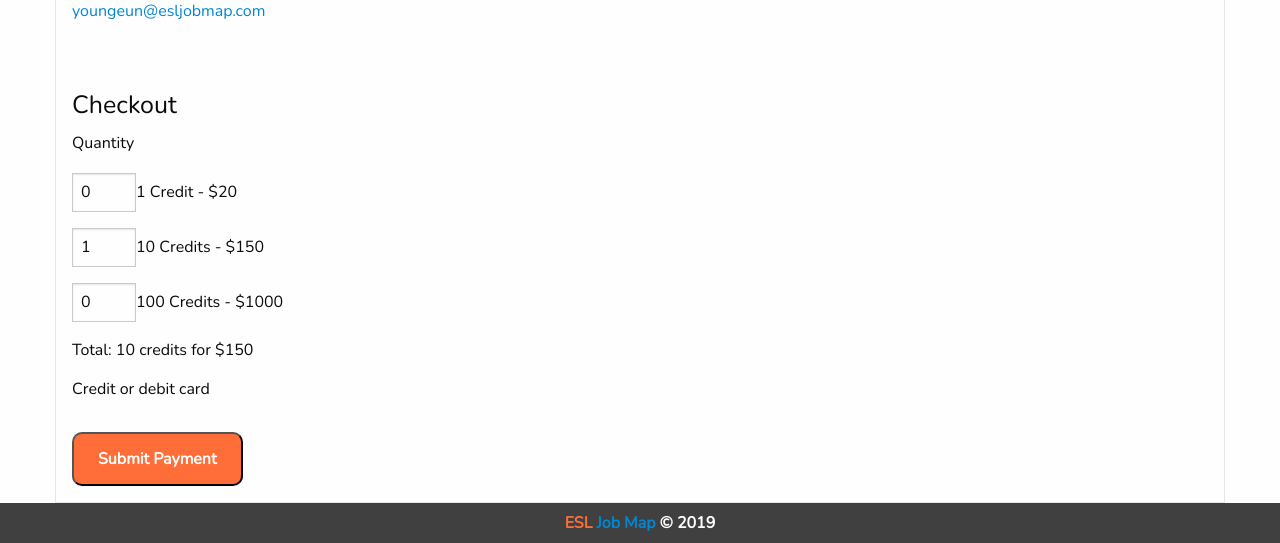
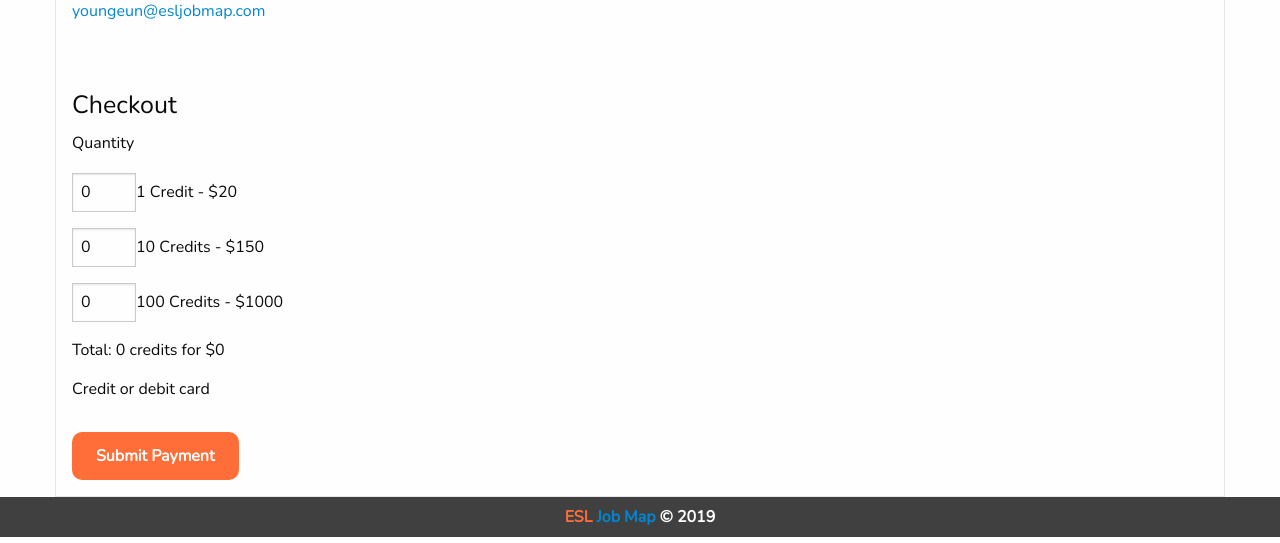
Before and after one commit to nocturnull/esl-job-map, a Django app: page /korea/job-credit/ in a window 1280 px wide. Shown: the part 354-897 px from the top of the page. Run offline with Django 3.2, Linux system fonts and the light colour scheme; the visitor is signed in with stand-in values (Sample User, id 1); data comes from the database, SQL or seed files in the repository; data that the repository does not hold is empty; some libraries are stand-ins or nearby versions.

Commit message:
Changed default credits selected.

```diff
--- a/job_credit/forms/purchase.py
+++ b/job_credit/forms/purchase.py
@@ -5,5 +5,5 @@ from django import forms
 
 class CreditPurchaseForm(forms.Form):
     single_credit = forms.IntegerField(label='1 Credit - $20', min_value=0, max_value=1000, initial=0)
-    ten_credits = forms.IntegerField(label='10 Credits - $150', min_value=0, max_value=1000, initial=1)
+    ten_credits = forms.IntegerField(label='10 Credits - $150', min_value=0, max_value=1000, initial=0)
     one_hundred_credits = forms.IntegerField(label='100 Credits - $1000', min_value=0, max_value=1000, initial=0)
--- a/job_credit/templates/job_credit/section/purchase.html
+++ b/job_credit/templates/job_credit/section/purchase.html
@@ -91,7 +91,7 @@
 
     <div class="grid-x mt-1">
         <div class="medium-5 cell">
-            <input type="submit" value="Submit Payment" class="primary-button-2" />
+            <button type="submit" class="primary-button-2">Submit Payment</button>
         </div>
     </div>
 
```
